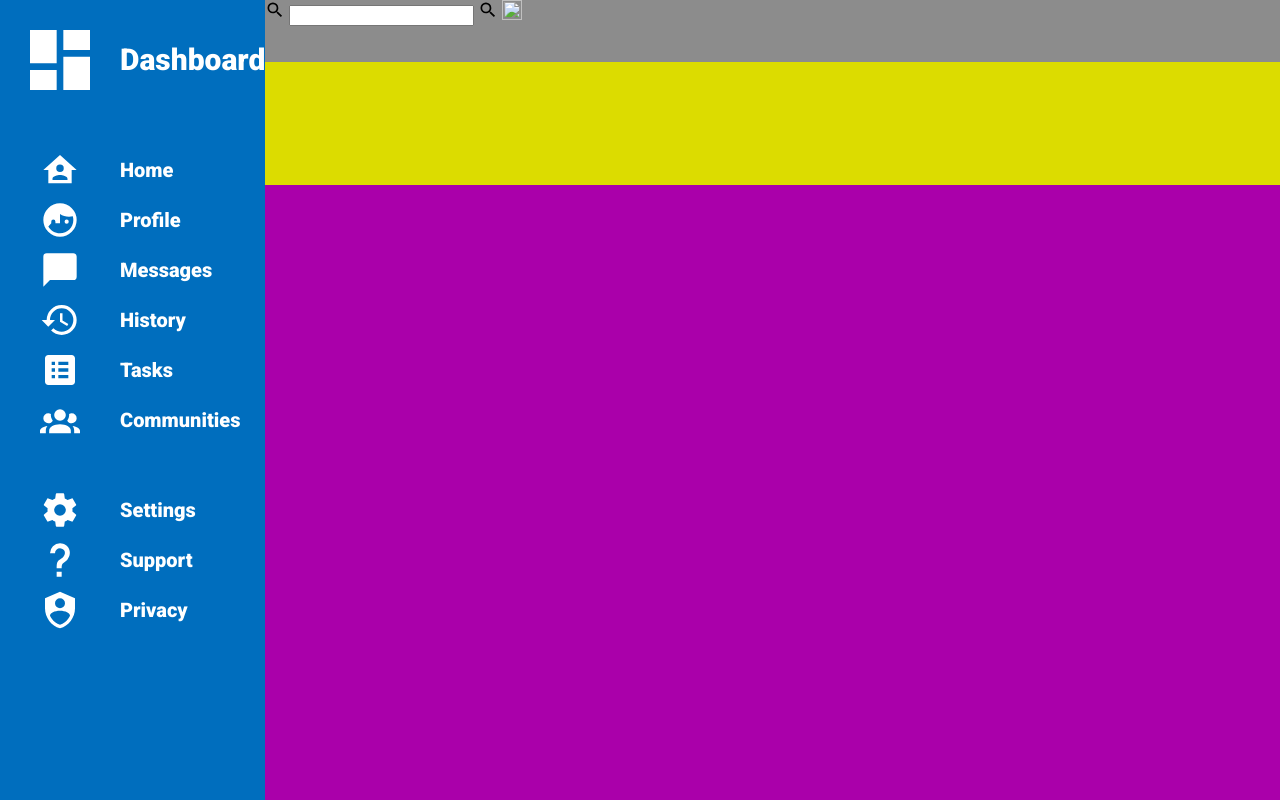
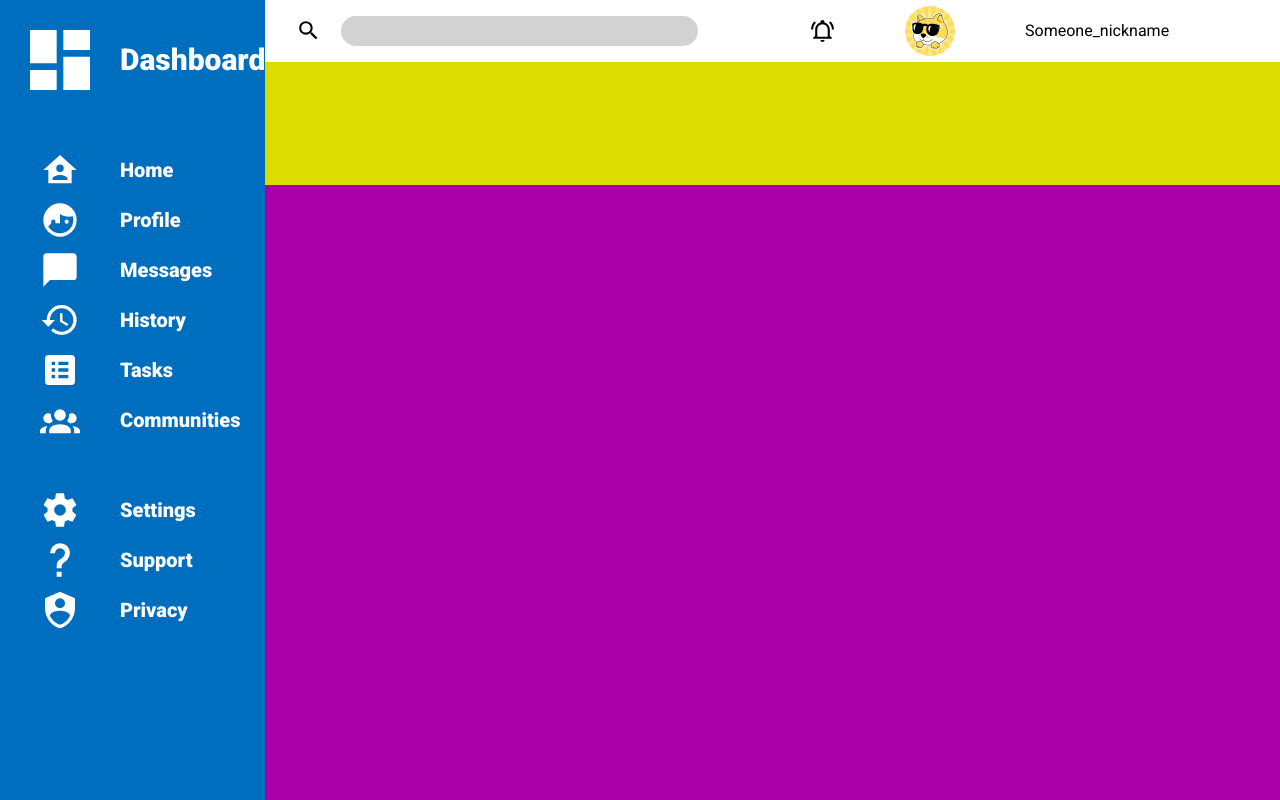
Before and after one commit to oddtO/Dashboard, a plain HTML site: page index.html in a window 1280 px wide. Drawn offline with Linux system fonts and the light colour scheme.

Commit message:
style search wrapper

```diff
--- a/css/style.css
+++ b/css/style.css
@@ -9,6 +9,7 @@ body {
   display: grid;
   grid-template: 1fr 2fr 10fr / 1fr 4fr;
   min-height: 100vh;
+  font-family: "Roboto", sans-serif;
 }
 
 aside {
@@ -53,7 +54,6 @@ aside div {
   width: 100%;
   text-decoration: none;
   color: #ffffff;
-  font-family: "Roboto", sans-serif;
   font-weight: 900;
 }
 
@@ -61,10 +61,8 @@ aside div:nth-last-child(4),
 aside div:first-child {
   padding-bottom: 40px;
 }
-.search-wrapper {
-  grid-row: 1;
-  background-color: #8c8c8c;
-}
+
+/* search-wrapper */
 
 .greeting {
   grid-row: 2;
@@ -74,11 +72,41 @@ aside div:first-child {
 main {
   background-color: #aa00aa;
 }
+.search-wrapper {
+  grid-row: 1;
+  background-color: #ffffff;
+  display: flex;
+  align-items: center;
+  gap: 20px;
+  padding-left: 3%;
+  padding-right: 6%;
+}
 
+.search-wrapper *:nth-child(1n + 3) {
+  margin-right: 50px;
+  cursor: pointer;
+}
 
-/* search-wrapper */
+.search-wrapper input {
+  flex: 1;
+  margin-right: 10%;
+  height: 30px;
+  border-radius: 30px;
+  outline: none;
+  border: none;
+  background-color: #d2d2d2;
+  padding: 0 10px;
+  font-size: 15px;
+}
+.search-wrapper img {
+  --search-img-size: 25px;
+  width: var(--search-img-size);
 
-.search-wrapper img {
-	width: 20px;
-	height: 20px;
+  height: var(--search-img-size);
+  border-radius: 40px;
 }
+
+.search-wrapper .avatar-small {
+  width: calc(var(--search-img-size) * 2);
+  height: calc(var(--search-img-size) * 2);
+}
--- a/index.html
+++ b/index.html
@@ -31,9 +31,9 @@
     <div class="search-wrapper">
       <img src="icons/magnify.svg" alt="" />
       <input type="text" name="" id="" />
-      <img src="icons/magnify.svg" alt="" />
-      <img src="" alt="" />
-      <span></span>
+      <img src="icons/bell-ring-outline.svg" alt="" />
+      <img class="avatar-small" src="./img/fotor-7c742084acd7491aae9923279bdc3218.webp" alt="" />
+      <span>Someone_nickname</span>
     </div>
     <div class="greeting"></div>
     <main></main>
```
Also changed, not shown: img/fotor-7c742084acd7491aae9923279bdc3218.webp (added).
